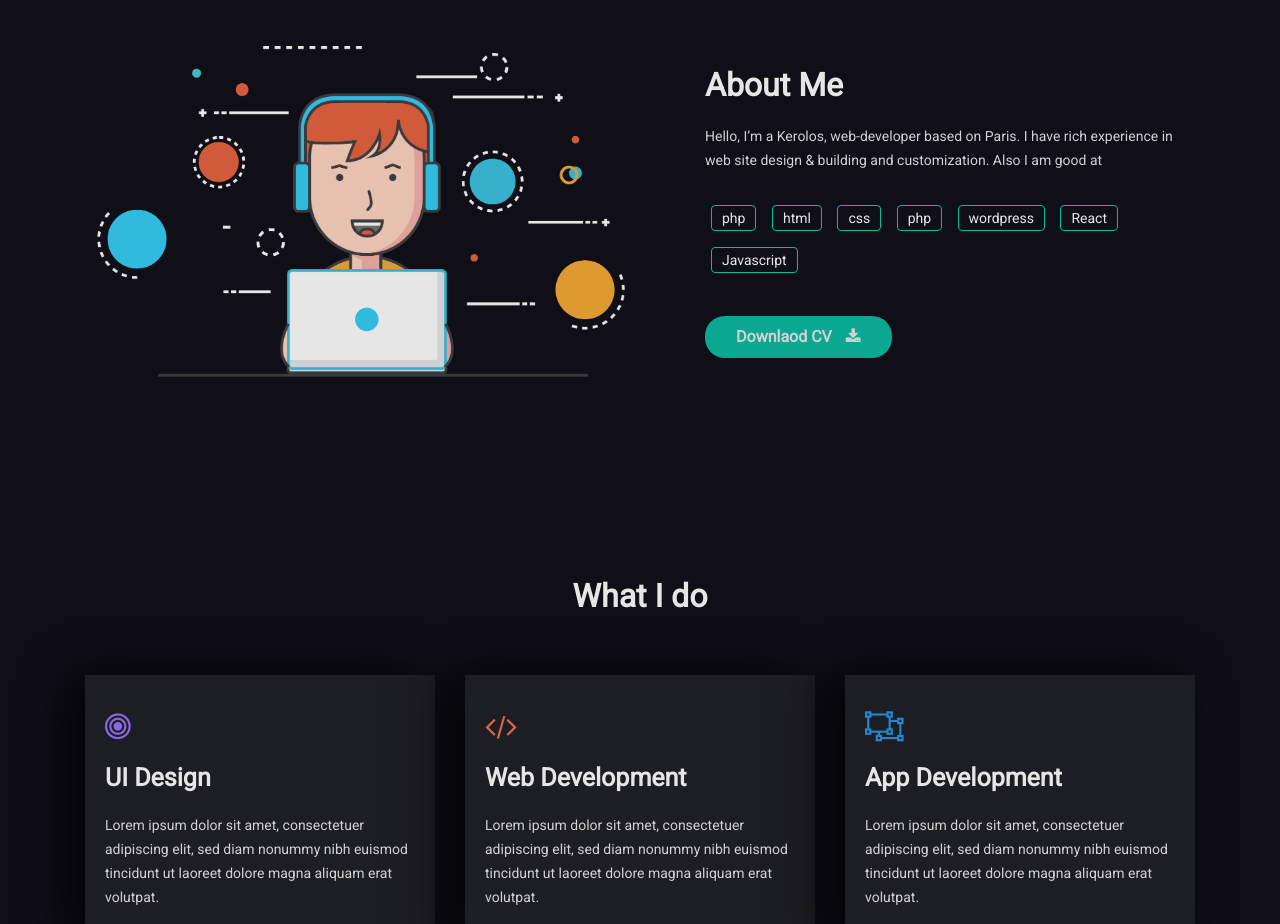
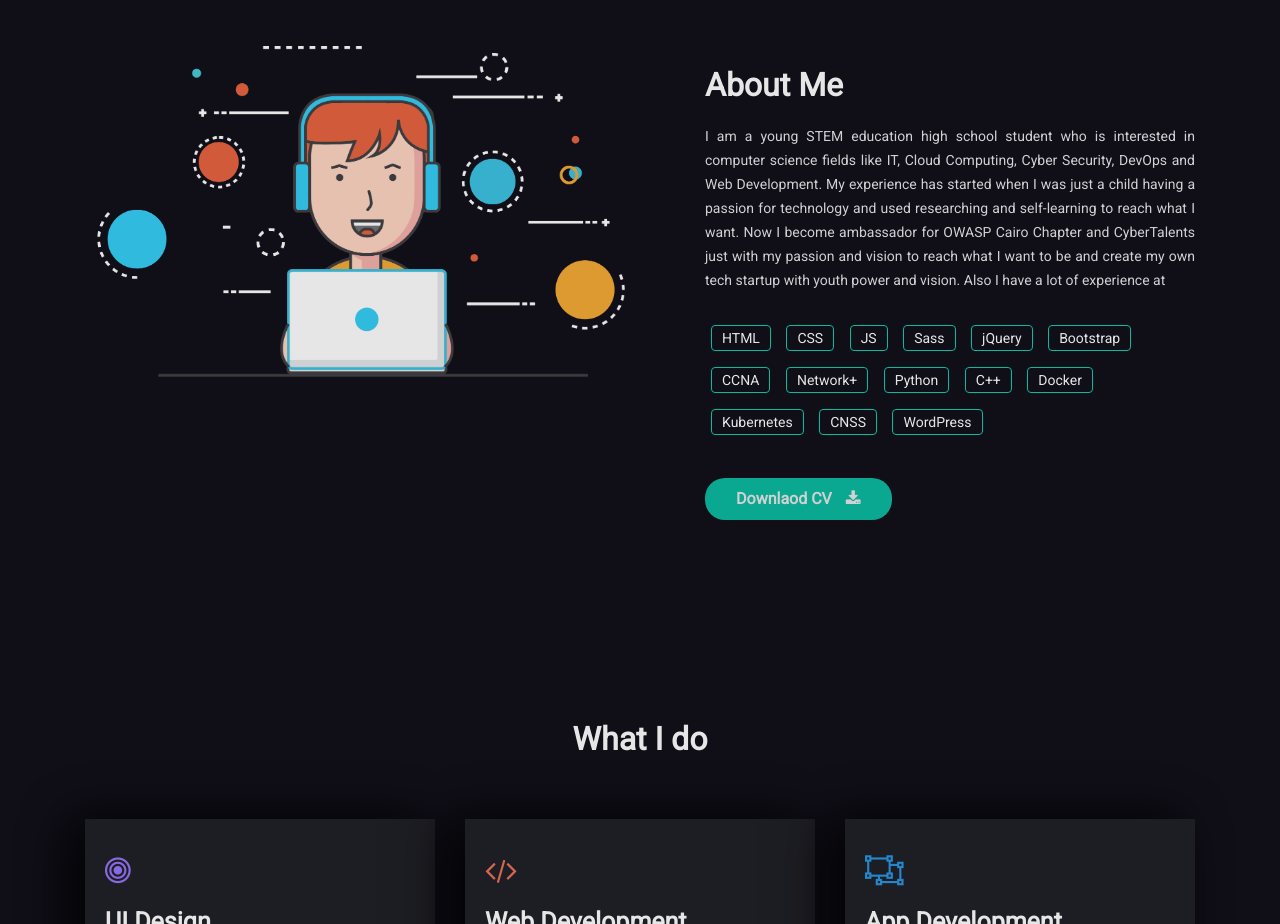
Before and after one commit to kerolosxgad/Online-CV, a plain HTML site: page index.html in a window 1280 px wide. Shown: the part 780-1704 px from the top of the page. Drawn offline with Linux system fonts and the light colour scheme; some packages are replaced by stand-ins of ours.

Commit message:
Update index.html

```diff
--- a/index.html
+++ b/index.html
@@ -1,3 +1,37 @@
+<!--
+h`NMMMMMMMMMMMMMMMMMMMMMMMMMMMMMMMMMMMMMMMMMMMMMMMMMMMMMMM.y
+h`NMMMMMMMMMMMMMMMMMMMMMMMMMMMMMMMMMMMMMMMMMMMMMMMMMMMMMMM-y
+h`NMMMh-------------------------------:dMMd:---------yMMMM-y
+h`NMMMy                              :mMNo`          oNMMM-y
+h`NMMMy                            `sNMd-            oNMMM-y
+h`NMMMy                           /mMNo              oNMMM-y
+h`NMMMy       sNdhhhhhhhhhNNNNNNNNMMd-               oNMMM-y
+h`NMMMy       sMd:        dMMMMMMMN+        .o       oNMMM-y
+h`NMMMy       sMMM+       dMMMMMMh.        +Nh       oNMMM-y
+h`NMMMy       sMMMo       dMMMMN+        .hMMh       oNMMM-y
+h`NMMMy       sMMMo       dMMMh.        oNMMMh       oNMMM-y
+h`NMMMy       sMMMo       dMN/        -dMMMMMd       oNMMM-y
+h`NMMMy       sMMMo       dy`       `oNMMMMMMd       oNMMM-y
+h`NMMMy       sMMMo       d-        oMMMMMMMMm       oNMMM-y
+h`NMMMy       sMMMo       dNo        +NMMMMMMm       oNMMM-y
+h`NMMMy       sMMMo       dMMh`       -mMMMMMd       oNMMM-y
+h`NMMMy       sMMMo       dMMMm-       `yMMMMh       oNMMM-y
+h`NMMMy       sMMMo       dMMMMN+        +dNNd       oNMMM-y
+h`NMMMy       /mMMo       dMMMMMMy`       -od+       oNMMM-y
+h`NMMMy         -yo       dMMMMMMMm-   -odh/`        oNMMM-y
+h`NMMMm/`                 dMMMMMMMMNoomd+`          :dMMMM-y
+d sNMMMMNs-               dMMMMMMMMMNs-          .omMMMMNh`y
+Mmo-+dMMMMMd+`            dMMMMMMNh/`         `/hNMMMMmo-omM
+MMMMd+-sNMMMMNy:          dMMMMmo.          :yNMMMMNy:/hMMMM
+MMMMMMNy:/hNMMMMms-       dMMM/          .omMMMMMd/:sNMMMMMM
+MMMMMMMMMmo-omMMMMMd+`    dMMM.       `/hNMMMMms:+mMMMMMMMMM
+MMMMMMMMMMMMh/:yNMMMMNy:  dMMM.     -sNMMMMNy//yMMMMMMMMMMMM
+MMMMMMMMMMMMMMNs:/hMMMMMmomMMM.  `+dMMMMMd+:oNMMMMMMMMMMMMMM
+MMMMMMMMMMMMMMMMMd+-omMMMMMMMM.:yNMMMMNs:+dMMMMMMMMMMMMMMMMM
+MMMMMMMMMMMMMMMMMMMMy::yNMMMMMNMMMMNh/:yNMMMMMMMMMMMMMMMMMMM
+MMMMMMMMMMMMMMMMMMMMMMmo-+mMMMMMMmo:omMMMMMMMMMMMMMMMMMMMMMM
+MMMMMMMMMMMMMMMMMMMMMMMMMh/:yNNs:/hMMMMMMMMMMMMMMMMMMMMMMMMM
+-->
 <!doctype html>
 <html lang="en">
 
@@ -159,21 +193,31 @@
                     <div class="col-sm-12 col-md-6">
                         <div class="about-inner">
                             <h2 class="wow fadeInUp" data-wow-duration="0.8s" data-wow-delay="0.1s">About Me</h2>
-                            <p class="wow fadeInUp" data-wow-duration="0.8s" data-wow-delay="0.2s">Hello, I’m a Kerolos, web-developer based on Paris.
-                            I have rich experience in web site design & building
-                            and customization. Also I am good at</p>
+                            <p class="wow fadeInUp" data-wow-duration="0.8s" data-wow-delay="0.2s" style="text-align: justify;">I am a young STEM education high school
+                                student who is interested in computer science fields like IT, Cloud Computing, Cyber Security, DevOps and Web
+                                Development. My experience has started when I was just a child having a passion for technology and used
+                                researching and self-learning to reach what I want. Now I become ambassador for OWASP Cairo Chapter and
+                                CyberTalents just with my passion and vision to reach what I want to be and create my own tech startup with
+                                youth power and vision. Also I have a lot of experience at</p>
                             <div class="about-tag wow fadeInUp" data-wow-duration="0.8s" data-wow-delay="0.3s">
                                 <ul>
-                                    <li><span>php</span></li>
-                                    <li><span>html</span></li>
-                                    <li><span>css</span></li>
-                                    <li><span>php</span></li>
-                                    <li><span>wordpress</span></li>
-                                    <li><span>React</span></li>
-                                    <li><span>Javascript</span></li>
+                                    <li><span>HTML</span></li>
+                                    <li><span>CSS</span></li>
+                                    <li><span>JS</span></li>
+                                    <li><span>Sass</span></li>
+                                    <li><span>jQuery</span></li>
+                                    <li><span>Bootstrap</span></li>
+                                    <li><span>CCNA</span></li>
+                                    <li><span>Network+</span></li>
+                                    <li><span>Python</span></li>
+                                    <li><span>C++</span></li>
+                                    <li><span>Docker</span></li>
+                                    <li><span>Kubernetes</span></li>
+                                    <li><span>CNSS</span></li>
+                                    <li><span>WordPress</span></li>
                                 </ul>
                             </div>
-                            <a href="#" class="btn btn-fill wow fadeInUp" data-wow-duration="0.8s" data-wow-delay="0.4s">Downlaod CV <i class="fa fa-download"></i></a>
+                            <a href="Kerolos-Gad-CV.pdf" class="btn btn-fill wow fadeInUp" data-wow-duration="0.8s" data-wow-delay="0.4s">Downlaod CV <i class="fa fa-download"></i></a>
                         </div>
                     </div>
                 </div>
```
